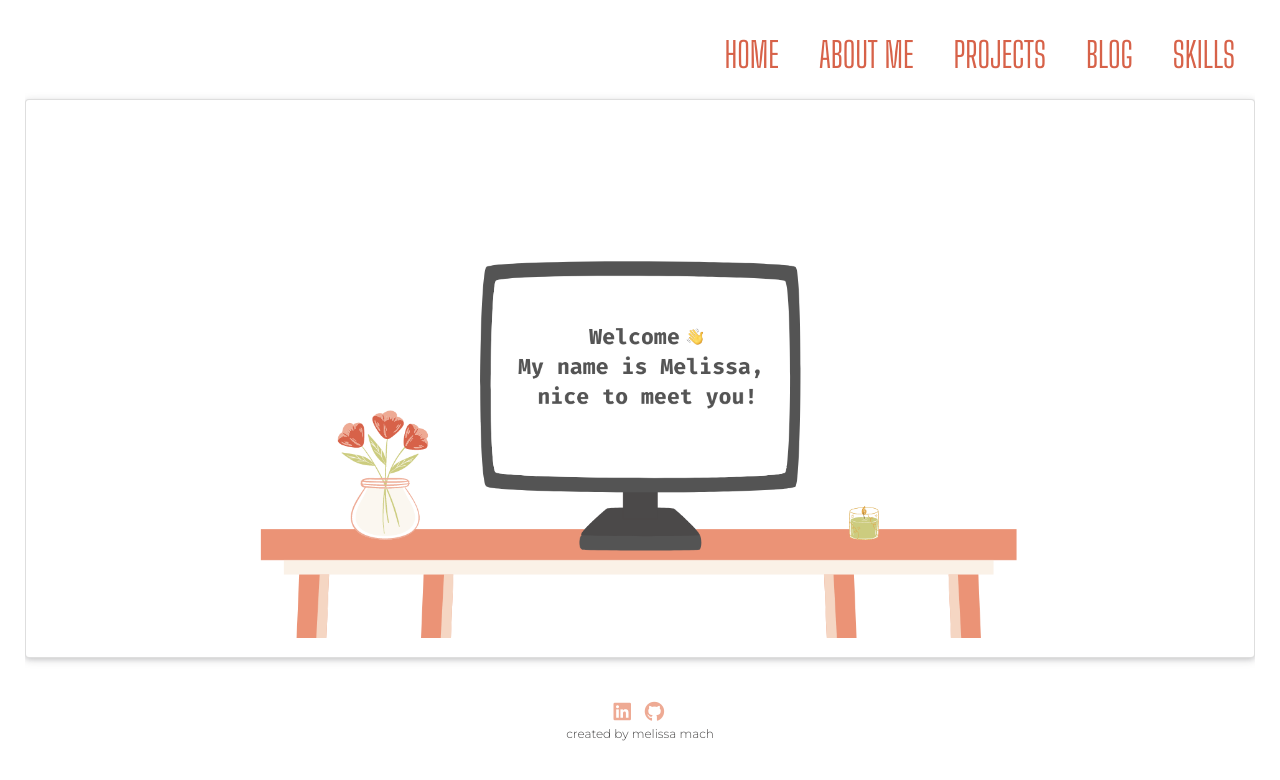
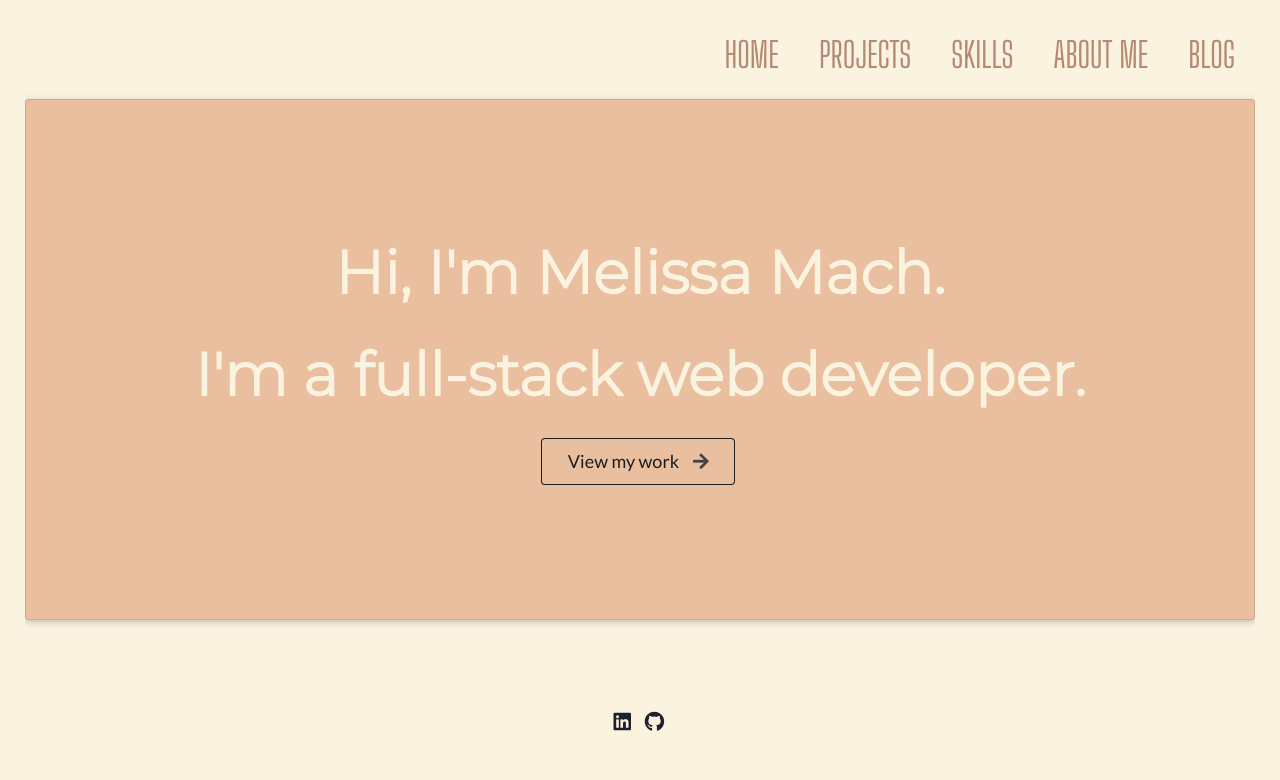
Before and after one commit to thecodeplanner/portfolio, a React (Create React App) app: page / in a window 1280 px wide. Shown: the top 780 px of the page. Built offline with nearby package versions, Linux system fonts and the light colour scheme.

Commit message:
changed style and colors

```diff
--- a/public/index.html
+++ b/public/index.html
@@ -26,7 +26,7 @@
     -->
     <title>Melissa Mach's Portfolio</title>
   </head>
-  <body>
+  <body style='background-color: #faf3e0'>
     <noscript>You need to enable JavaScript to run this app.</noscript>
     <div id="root"></div>
     <!--
--- a/src/components/About.js
+++ b/src/components/About.js
@@ -2,7 +2,7 @@ function About() {
     return (
         <>
 
-        <div className='about ui raised segment'>
+        <div className='about ui raised segment' style={{backgroundColor:'#eabf9f'}}>
 
             <img className='profile-img' src='profile.png' alt='profile'></img>
             <h1 className='title'>Get to know me!</h1>
--- a/src/components/Footer.js
+++ b/src/components/Footer.js
@@ -2,7 +2,7 @@ function Footer() {
     return (
         <div id='footer'>
             <span className='connect-icons'><a target='_blank' href='https://www.linkedin.com/in/melissa-mach/'><i className='linkedin icon'></i></a> <a target='_blank' href='https://github.com/thecodeplanner'><i className='github icon'></i></a> </span>
-            <p> created by melissa mach</p>
+            {/* <p> created by melissa mach</p> */}
         </div>
     )
 }
--- a/src/components/Home.js
+++ b/src/components/Home.js
@@ -3,10 +3,14 @@ function Home() {
 
 return (
     <>
-    <div className='ui raised segment'>
+    <div className='ui raised segment' style={{backgroundColor:'#eabf9f'}}>
         {/* <h1 className='title'>Melissa Mach's Portfolio</h1> */}
         <div className='homepage'>
-            <img className='homepage-image' src="welcome.png" alt='homepage' />
+            <h1 className='homepage-text'> Hi, I'm Melissa Mach.</h1>
+            <h2 className='homepage-text'>I'm a full-stack web developer.</h2>
+            <button className="big ui black basic button">View my work <i className='arrow right icon'></i></button>
+            {/* <img className='homepage-image' src="welcome.png" alt='homepage' /> */}
+
         </div>
     </div>
     </>
--- a/src/components/Navbar.js
+++ b/src/components/Navbar.js
@@ -6,17 +6,19 @@ function Navbar() {
             <NavLink to='/' exact>
                 <li>HOME</li>
             </NavLink>
+            <NavLink to='/projects' exact>
+                <li>PROJECTS</li>
+            </NavLink>
+            <NavLink to='skills' exact>
+                <li>SKILLS</li>
+            </NavLink>
             <NavLink to='/about' exact>
                 <li>ABOUT ME</li>
             </NavLink>
 
-            <NavLink to='/projects' exact>
-                <li>PROJECTS</li>
-            </NavLink>
+
             <a target='_blank' href='https://thecodeplanner.medium.com/'><li>BLOG</li></a>
-            <NavLink to='skills' exact>
-                <li>SKILLS</li>
-            </NavLink>
+
         </div>
 
     )
--- a/src/index.css
+++ b/src/index.css
@@ -7,11 +7,13 @@ body {
     sans-serif;
   -webkit-font-smoothing: antialiased;
   -moz-osx-font-smoothing: grayscale;
+
 }
 
 code {
   font-family: source-code-pro, Menlo, Monaco, Consolas, 'Courier New',
     monospace;
+
 }
 
 .main-container {
@@ -24,16 +26,16 @@ code {
  }
 
  i {
-   color: #eeaa94
+   color: #1e212d
  }
  .link {
-  color: #d76249;
-  background-color: #faf1e7
+  color: #b68973;
+  background-color: #faf3e0
 
 }
 
 .link:hover {
-  color: #474646;
+  color: #1e212d;
 }
 
 
@@ -44,7 +46,7 @@ code {
 .navbar li {
   display: inline-block;
   font-family: 'Big Shoulders Display', cursive;
-  color: #d76249;
+  color: #b68973;
   padding: 20px;
   font-size: 35px;
 }
@@ -52,7 +54,7 @@ code {
 
 .navbar li:hover {
   font-family: 'Big Shoulders Display', cursive;
-  color: #cccc7f;
+  color: #1e212d;
   display: inline-block;
   padding: 20px;
   font-size: 35px;
@@ -60,18 +62,27 @@ code {
 
 .homepage {
   text-align: center;
+  margin: 10%;
+
 }
 
-.homepage-image {
+.homepage-text {
+  font-family: 'Montserrat', sans-serif;
+  font-size: 60px;
+  color: #faf3e0;
+  margin: 25px;
+}
+
+/* .homepage-image {
   padding-top: 10%;
   height: 70%;
   width: 70%;
 
-}
+} */
 
 .about, .connect {
   font-family: 'Fira Code', monospace;
-  color: #474646;
+  color: #1e212d;
   text-align: center;
   font-size: 20px;
 }
@@ -84,7 +95,7 @@ code {
 .title {
   font-family: 'Fira Code', monospace;
   font-size: 28px;
-  color: #474646;
+  color: #faf3e0;
   text-align: center;
   padding-top: 15px;
 
@@ -101,20 +112,20 @@ code {
   height: 15%;
   width: 15%;
   border-radius: 50%;
-  border: 3px solid #f5d6c3;
+  border: 3px solid #b68973;
   margin-top: 15px;
 }
 
 .projects {
   font-family: 'Montserrat', sans-serif;
-  color: #474646;
+  color: #1e212d;
   text-align: center;
 }
 
 .proj-name {
   font-family: 'Fira Code', monospace;
   font-size: 28px;
-  color: #474646;
+  color: #1e212d;
   text-align: center;
   padding-top: 15px;
 }
@@ -128,19 +139,19 @@ code {
   height: 50%;
   width: 50%;
   margin: 10px;
-  border: 1px solid #474646;
+  border: 1px solid #1e212d;
   border-radius: 5px;
 }
 
 .skills {
   font-family: 'Montserrat', sans-serif;
-  color: #474646;
+  color: #1e212d;
   text-align: center;
 }
 
 #footer {
   font-family: 'Montserrat', sans-serif;
-  color: #474646;
+  color: #1e212d;
   font-size: 12px;
   text-align: center;
   padding-bottom: 10px;
```
